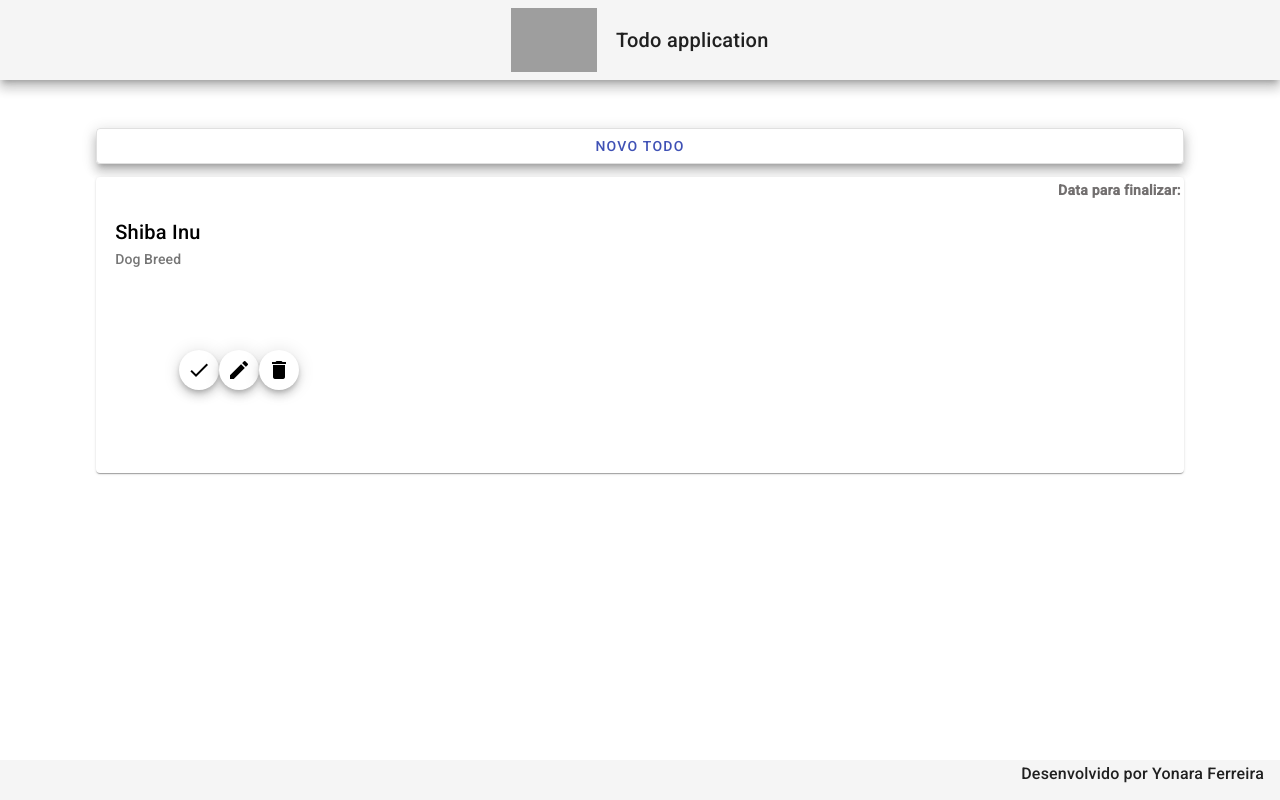
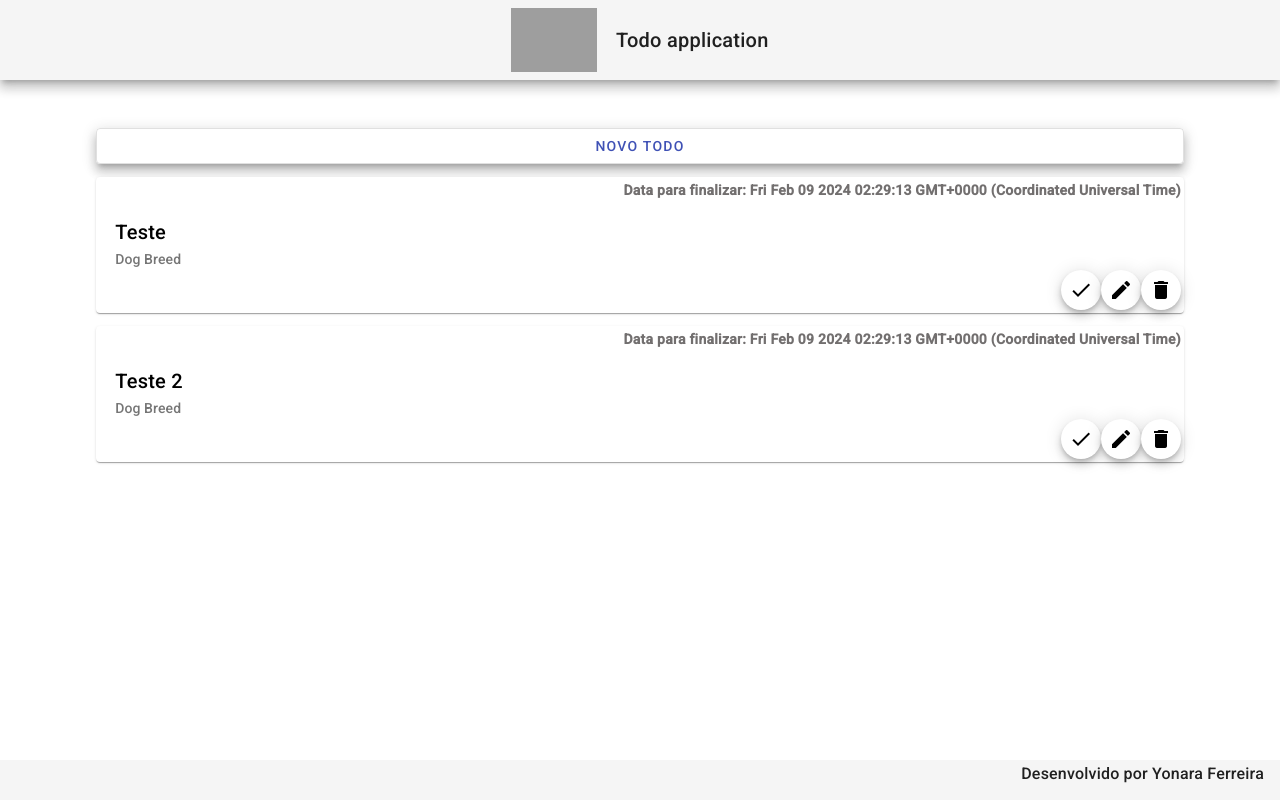
Before and after one commit to Yonara-ferreira/TodoAngular-UI, an Angular app: page / in a window 1280 px wide. Built offline with nearby package versions, Linux system fonts and the light colour scheme; grey boxes are pictures that could not be loaded.

Commit message:
Created List and Components in the read all

```diff
--- a/src/app/components/read-all/read-all.component.css
+++ b/src/app/components/read-all/read-all.component.css
@@ -25,10 +25,11 @@
 }
 
 .action {
-    margin: 5rem;
+    text-align: end;
+    display: block;
 }
 
 .action.button {
-    margin: 5rem;
-
+    margin: 20px;
+    padding: 10px;
 }
--- a/src/app/components/read-all/read-all.component.html
+++ b/src/app/components/read-all/read-all.component.html
@@ -1,11 +1,11 @@
 <div class="container">
     <button class="novo-todo mat-elevation-z8" mat-stroked-button color="primary">NOVO TODO</button>
 
-    <div class="content">
+    <div class="content" *ngFor="let item of list">
         <mat-card class="mat-elevation-z8">
-            <p> Data para finalizar: </p>
+            <p> Data para finalizar: {{ item.dataParaFinalizar }} </p>
             <mat-card-header>
-                <mat-card-title>Shiba Inu</mat-card-title>
+                <mat-card-title> {{ item.titulo }} </mat-card-title>
                 <mat-card-subtitle>Dog Breed</mat-card-subtitle>
             </mat-card-header>
 
--- a/src/app/components/read-all/read-all.component.ts
+++ b/src/app/components/read-all/read-all.component.ts
@@ -1,10 +1,28 @@
-import { Component } from '@angular/core';
+import { Component,OnInit } from '@angular/core';
+import { Todo } from '../../models/todo';
 
 @Component({
   selector: 'app-read-all',
   templateUrl: './read-all.component.html',
   styleUrl: './read-all.component.css'
 })
-export class ReadAllComponent {
+export class ReadAllComponent implements OnInit {
+    list: Todo[] =[
+      {
+        titulo:"Teste",
+        dataParaFinalizar: new Date,
+        finalizado:false
+      },
+      {
+        titulo:"Teste 2",
+        dataParaFinalizar: new Date,
+        finalizado:false
+      }
+    ]
+
+    constructor(){}
+
+    ngOnInit(): void {
+    }
 
 }
--- /dev/null
+++ b/src/app/models/todo.ts
@@ -0,0 +1,7 @@
+export interface Todo {
+        id?: String,
+        titulo: String,
+        descricao?: String,
+        dataParaFinalizar: Date,
+        finalizado: Boolean
+}
```
